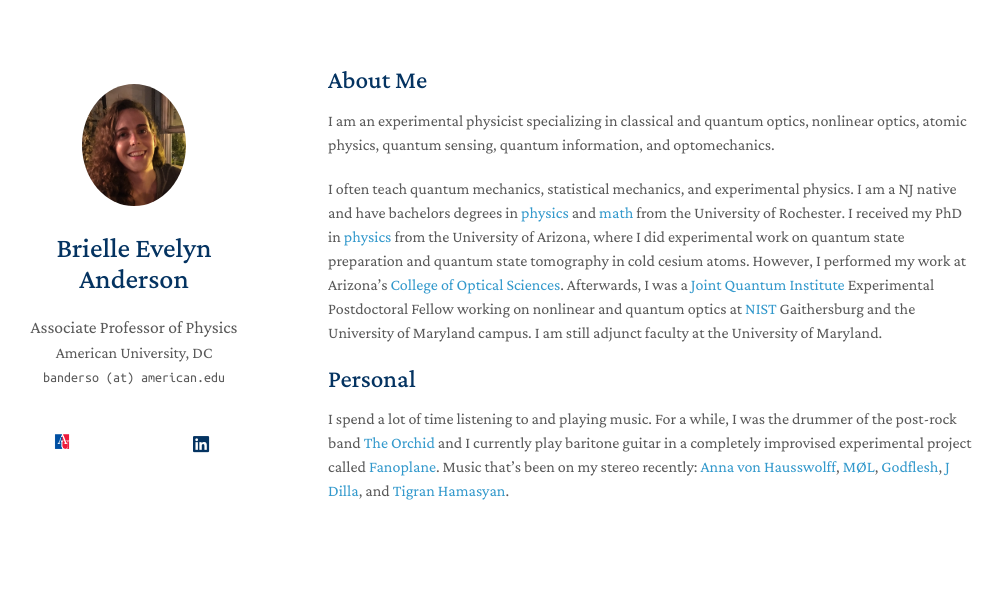
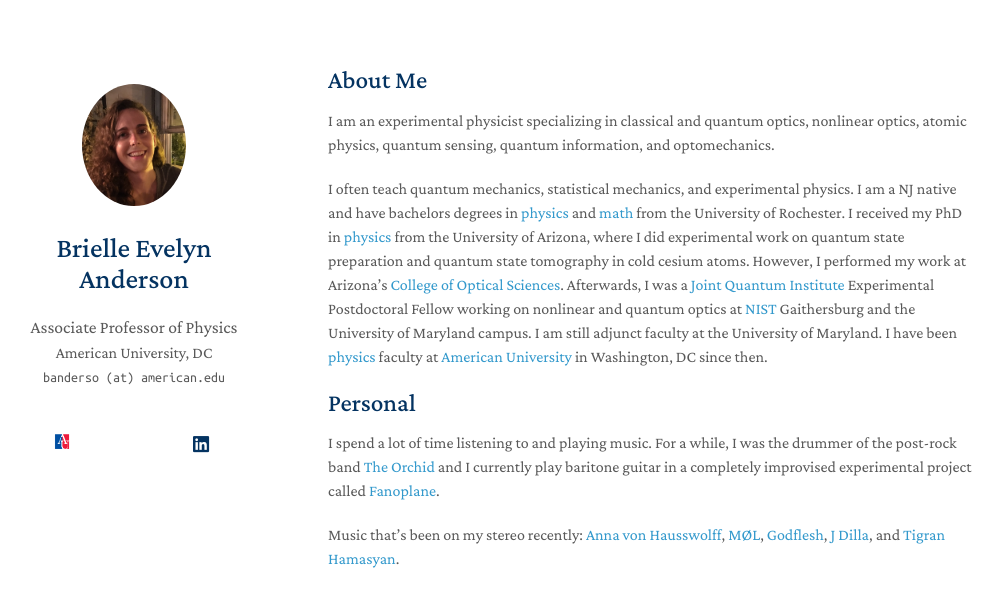
Before and after one commit to brieeveanderson/brieeveanderson.github.io, a Jekyll site: the page built from index.md, in a window 1280 px wide. Shown: the top 607 px of the page, without its empty margins (142-1145 px from the left). Built offline with Jekyll 4.4.1, drawn with Linux system fonts in a browser that asks for light colours; a style sheet for code colours, icons or effects is not loaded; our own code applies the rules of GitHub Pages for plain Markdown files.

Commit message:
Update index.md

```diff
--- a/index.md
+++ b/index.md
@@ -6,11 +6,13 @@ layout: homepage
 
 I am an experimental physicist specializing in classical and quantum optics, nonlinear optics, atomic physics, quantum sensing, quantum information, and optomechanics.
 
-I often teach quantum mechanics, statistical mechanics, and experimental physics. I am a NJ native and have bachelors degrees in [physics](https://www.pas.rochester.edu/) and [math](https://www.sas.rochester.edu/mth/) from the University of Rochester. I received my PhD in [physics](https://physics.arizona.edu/) from the University of Arizona, where I did experimental work on quantum state preparation and quantum state tomography in cold cesium atoms. However, I performed my work at Arizona's [College of Optical Sciences](https://optics.arizona.edu/). Afterwards, I was a [Joint Quantum Institute](https://jqi.umd.edu/) Experimental Postdoctoral Fellow working on nonlinear and quantum optics at [NIST](https://www.nist.gov/) Gaithersburg and the University of Maryland campus. I am still adjunct faculty at the University of Maryland.
+I often teach quantum mechanics, statistical mechanics, and experimental physics. I am a NJ native and have bachelors degrees in [physics](https://www.pas.rochester.edu/) and [math](https://www.sas.rochester.edu/mth/) from the University of Rochester. I received my PhD in [physics](https://physics.arizona.edu/) from the University of Arizona, where I did experimental work on quantum state preparation and quantum state tomography in cold cesium atoms. However, I performed my work at Arizona's [College of Optical Sciences](https://optics.arizona.edu/). Afterwards, I was a [Joint Quantum Institute](https://jqi.umd.edu/) Experimental Postdoctoral Fellow working on nonlinear and quantum optics at [NIST](https://www.nist.gov/) Gaithersburg and the University of Maryland campus. I am still adjunct faculty at the University of Maryland. I have been [physics](https://www.instagram.com/americanuphysics/) faculty at [American University](https://www.american.edu/cas/physics/) in Washington, DC since then.
 
 ## Personal
 
-I spend a lot of time listening to and playing music. For a while, I was the drummer of the post-rock band [The Orchid](https://theorchid.bandcamp.com/album/apogee-perigee) and I currently play baritone guitar in a completely improvised experimental project called [Fanoplane](https://fanoplane.bandcamp.com/album/live-at-the-black-cat). Music that's been on my stereo recently: [Anna von Hausswolff](https://open.spotify.com/album/20BKSOzIQSHI4kLQIzPslN?si=qeHlPqjWQ3Sazi9wHXDALA), [MØL](https://open.spotify.com/album/7yhRQwh3CzBBrvPi5Xea22?si=XIQl9Ey_RiOXjJ8wReTsmg), [Godflesh](https://open.spotify.com/album/5fRIh0Yk4eFLst6Nj7RUDF?si=-MIE9ldPQqecvEBiVxsAHw), [J Dilla](https://open.spotify.com/album/5fMlysqhFE0itGn4KezMBW?si=CwEe6kg6R7aTbe4R2UdhDg), and [Tigran Hamasyan](https://open.spotify.com/album/5DksO6hOezz6mTfYOctZ6f?si=lGkIz3hqRemOoUM2pwkH-A).
+I spend a lot of time listening to and playing music. For a while, I was the drummer of the post-rock band [The Orchid](https://theorchid.bandcamp.com/album/apogee-perigee) and I currently play baritone guitar in a completely improvised experimental project called [Fanoplane](https://fanoplane.bandcamp.com/album/live-at-the-black-cat).
+
+Music that's been on my stereo recently: [Anna von Hausswolff](https://open.spotify.com/album/20BKSOzIQSHI4kLQIzPslN?si=qeHlPqjWQ3Sazi9wHXDALA), [MØL](https://open.spotify.com/album/7yhRQwh3CzBBrvPi5Xea22?si=XIQl9Ey_RiOXjJ8wReTsmg), [Godflesh](https://open.spotify.com/album/5fRIh0Yk4eFLst6Nj7RUDF?si=-MIE9ldPQqecvEBiVxsAHw), [J Dilla](https://open.spotify.com/album/5fMlysqhFE0itGn4KezMBW?si=CwEe6kg6R7aTbe4R2UdhDg), and [Tigran Hamasyan](https://open.spotify.com/album/5DksO6hOezz6mTfYOctZ6f?si=lGkIz3hqRemOoUM2pwkH-A).
 
 
 
```
